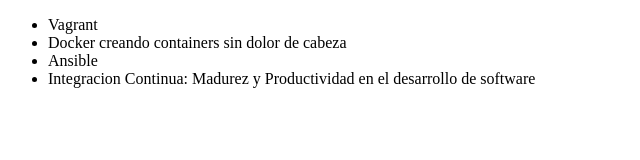
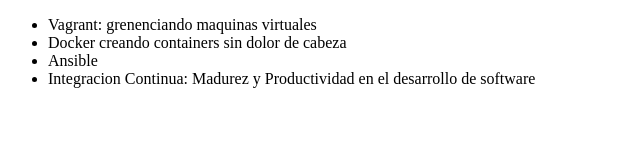
Before and after one commit to Ferny1234/alura1-git, a plain HTML site: page index.html in a window 1280 px wide. Shown: the whole page, without its empty margins (0-640 px from the left). Drawn offline with Linux system fonts and the light colour scheme.

Commit message:
corrigiendo curso de vagrant

```diff
--- a/index.html
+++ b/index.html
@@ -6,7 +6,7 @@
 </head>
 <body>
      <ul>
-         <li> Vagrant </li>
+         <li> Vagrant: grenenciando maquinas virtuales </li>
          <li> Docker creando containers sin dolor de cabeza  </li>
          <li> Ansible </li>
          <li> Integracion Continua: Madurez y Productividad en el desarrollo de software </li>
```
